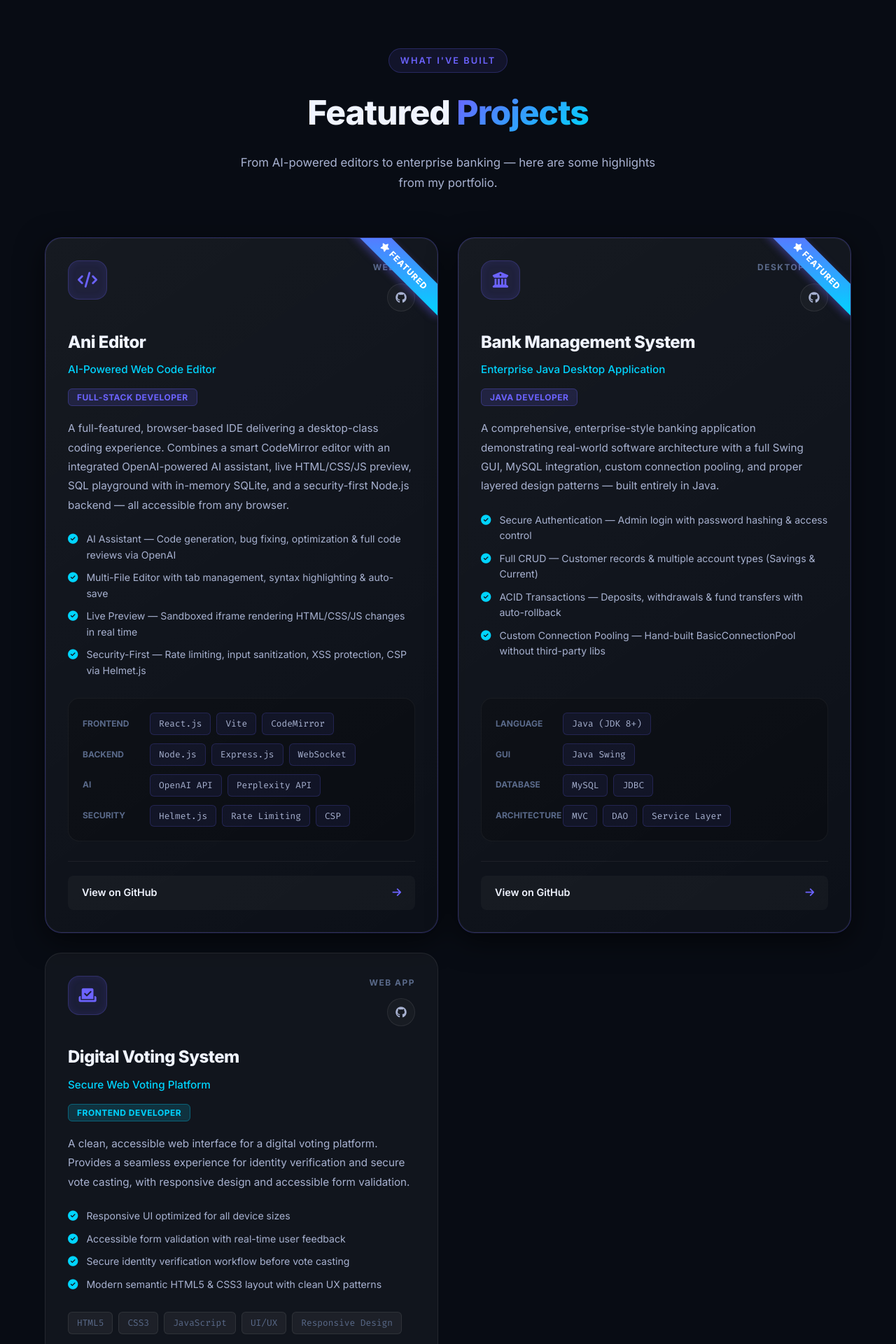
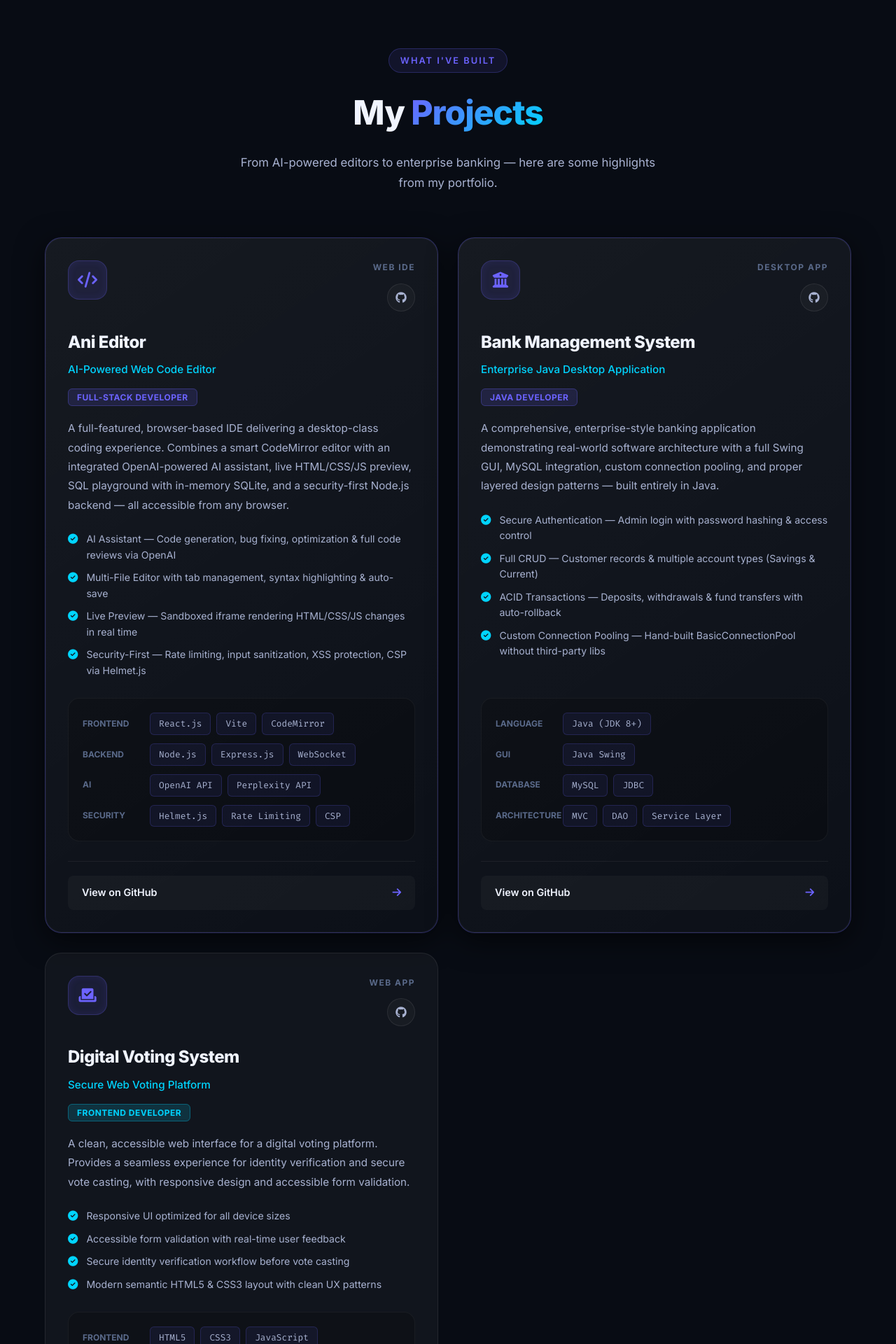
Before and after one commit to Adityaloharr0030/portfolio, a Next.js app: page / in a window 1280 px wide. Shown: the part 3040-4960 px from the top of the page at 70% size. Built offline with nearby package versions, Linux system fonts and the light colour scheme.

Commit message:
Remove Featured badge and unify all project heights by adding techLayers

```diff
--- a/components/Projects.jsx
+++ b/components/Projects.jsx
@@ -69,7 +69,10 @@ const projects = [
       "Secure identity verification workflow before vote casting",
       "Modern semantic HTML5 & CSS3 layout with clean UX patterns",
     ],
-    techLayers: null,
+    techLayers: [
+      { layer: "Frontend", items: ["HTML5", "CSS3", "JavaScript"] },
+      { layer: "Design", items: ["UI/UX", "Responsive Design", "Accessibility"] },
+    ],
     tech: ["HTML5", "CSS3", "JavaScript", "UI/UX", "Responsive Design"],
     github: "https://github.com/Adityaloharr0030/voting-system",
     live: null,
@@ -83,18 +86,13 @@ export default function Projects() {
       <div className="container">
         <div className="section-header" data-aos="fade-up">
           <span className="section-tag">What I&apos;ve built</span>
-          <h2 className="section-title">Featured <span className="gradient-text">Projects</span></h2>
+          <h2 className="section-title">My <span className="gradient-text">Projects</span></h2>
           <p className="section-sub">From AI-powered editors to enterprise banking — here are some highlights from my portfolio.</p>
         </div>
 
         <div className="projects-grid">
           {projects.map((p, i) => (
             <div className={`project-card${p.featured ? " project-card-featured" : ""}`} key={i} data-aos="fade-up" data-aos-delay={p.delay}>
-              {p.featured && (
-                <div className="featured-badge">
-                  <i className="fa-solid fa-star"></i> Featured
-                </div>
-              )}
 
               <div className="project-card-header">
                 <div className="project-icon"><i className={p.icon}></i></div>
```
